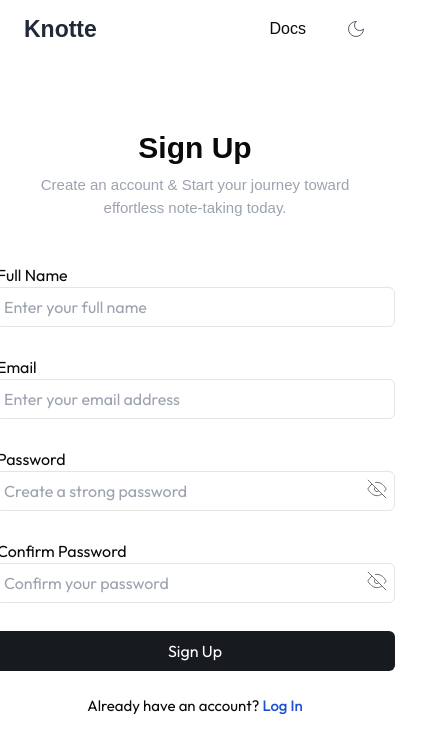
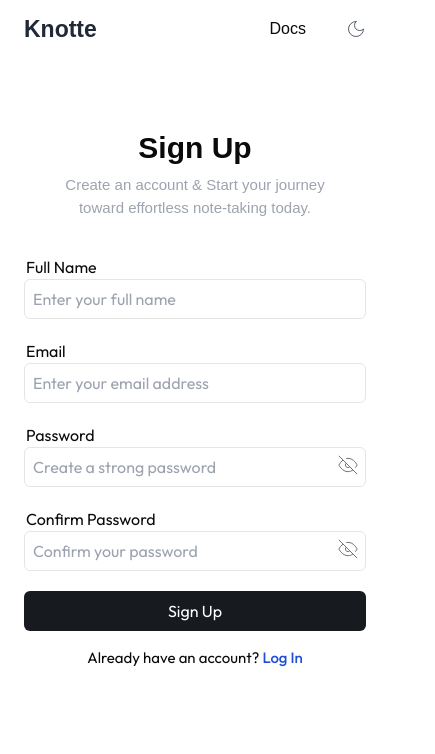
Before and after one commit to samsonlawal/Note-Taking-App, a Next.js app: page /auth/sign-up in a window 390 px wide. Shown: the top 754 px of the page, 435 px wide, since content can reach past the window. Built offline with nearby package versions, Linux system fonts and the light colour scheme; a web font is replaced by a local one.

Commit message:
auth mobile

```diff
--- a/app/(root)/auth/login/page.tsx
+++ b/app/(root)/auth/login/page.tsx
@@ -2,7 +2,7 @@ import BasicForm from "@/components/auth/pages/login";
 
 function LoginForm() {
   return (
-    <div className="flex min-h-screen flex-col items-center justify-between px-24 py-[50px]">
+    <div className="flex min-h-screen flex-col items-center justify-between px-4 md:px-24 py-[50px]">
       <BasicForm />
     </div>
   );
--- a/app/(root)/auth/page.tsx
+++ b/app/(root)/auth/page.tsx
@@ -2,7 +2,7 @@ import BasicForm from "@/components/auth/pages/login";
 
 function form() {
   return (
-    <div className="flex min-h-screen flex-col items-center justify-between px-24 py-[50px]">
+    <div className="flex min-h-screen flex-col items-center justify-between px-4 md:px-24 py-[50px]">
       <BasicForm />
     </div>
   );
--- a/app/(root)/auth/sign-up/page.tsx
+++ b/app/(root)/auth/sign-up/page.tsx
@@ -1,7 +1,7 @@
 import BasicForm from "@/components/auth/pages/sign-up";
 function SignUpForm() {
   return (
-    <div className="flex min-h-screen flex-col items-center justify-between px-24 py-[50px]">
+    <div className="flex min-h-screen flex-col items-center justify-between px-4 md:px-24 py-[50px]">
       <BasicForm />
     </div>
   );
--- a/components/auth/pages/login/index.tsx
+++ b/components/auth/pages/login/index.tsx
@@ -81,14 +81,14 @@ const LoginForm = () => {
  };
 
   return (
-    <div className="w-full md:max-w-[900px] pt-[80px] px-4 bg-transparent font-outfit">
+    <div className="w-full md:max-w-[900px] pt-[80px] px-1 bg-transparent font-outfit">
       <form
         autoComplete="off"
         noValidate
-        className="w-full md:w-[400px] flex flex-col gap-4 items-center justify-center"
+        className="w-full md:w-[400px] flex flex-col gap-4 items-center justify-center px-1"
         onSubmit={handleSubmit}
       >
-        <div className="text-center w-[85%] flex flex-col gap-2">
+        <div className="text-center w-[95%] flex flex-col gap-2">
           <h1 className="text-3xl font-black font-clash">Welcome back!</h1>
           <p className="text-[15px] text-gray-400 font-poppins">
             Access your notes and pick up right where you left off.
--- a/components/auth/pages/sign-up/index.tsx
+++ b/components/auth/pages/sign-up/index.tsx
@@ -100,10 +100,10 @@ const SignUpForm = () => {
   };
 
   return (
-    <div className="max-w-[900px] pt-[80px] px-10 bg-transparent font-outfit">
+    <div className="w-full md:max-w-[900px] pt-[80px] px-1 bg-transparent font-outfit">
       <form
         autoComplete="off"
-        className="w-[400px] flex flex-col gap-6 items-center justify-center"
+        className="w-full md:w-[400px] flex flex-col gap-4 items-center justify-center px-1"
         onSubmit={formik.handleSubmit}
       >
         <div className="text-center w-[85%] flex flex-col pb-5 gap-2">
```
